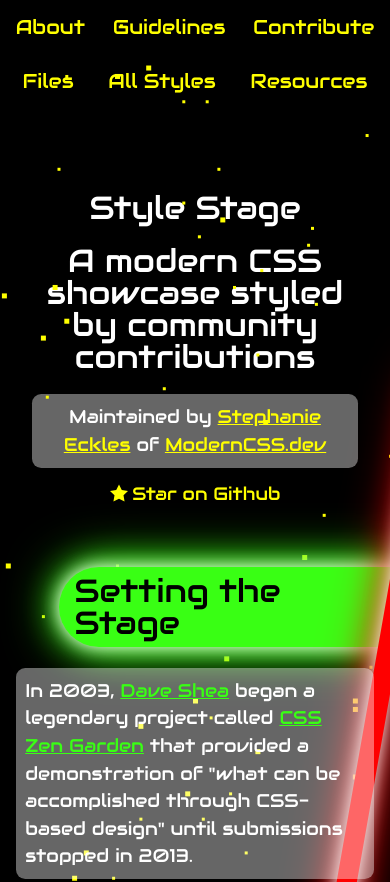
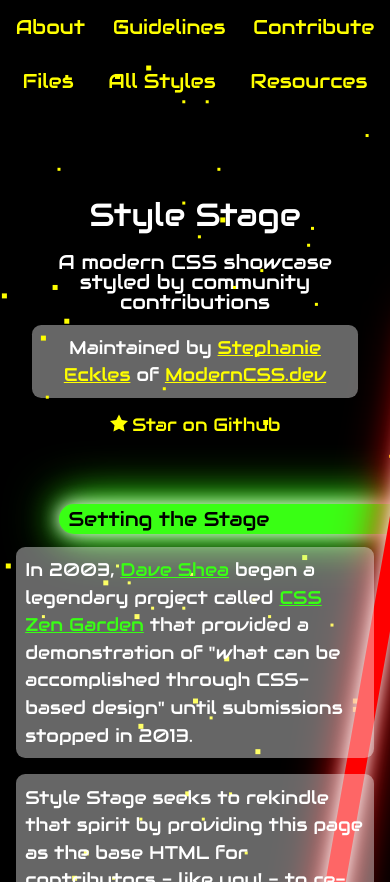
Before and after one commit to GageDorl/SpaceWarsStyleStage, a website: page public/index.html in a window 390 px wide. Shown: the top 882 px of the page. Drawn offline with Linux system fonts and the light colour scheme.

Commit message:
Fixed the h2 in mobile view

```diff
--- a/public/style.css
+++ b/public/style.css
@@ -98,7 +98,7 @@
 
 h2 {
   font-size: var(--font-size-h2);
-  font-size: clamp(2rem, 4vw, var(--font-size-h2));
+  font-size: clamp(1.25rem, 4vw, var(--font-size-h2));
   text-align: center;
 }
 
```
